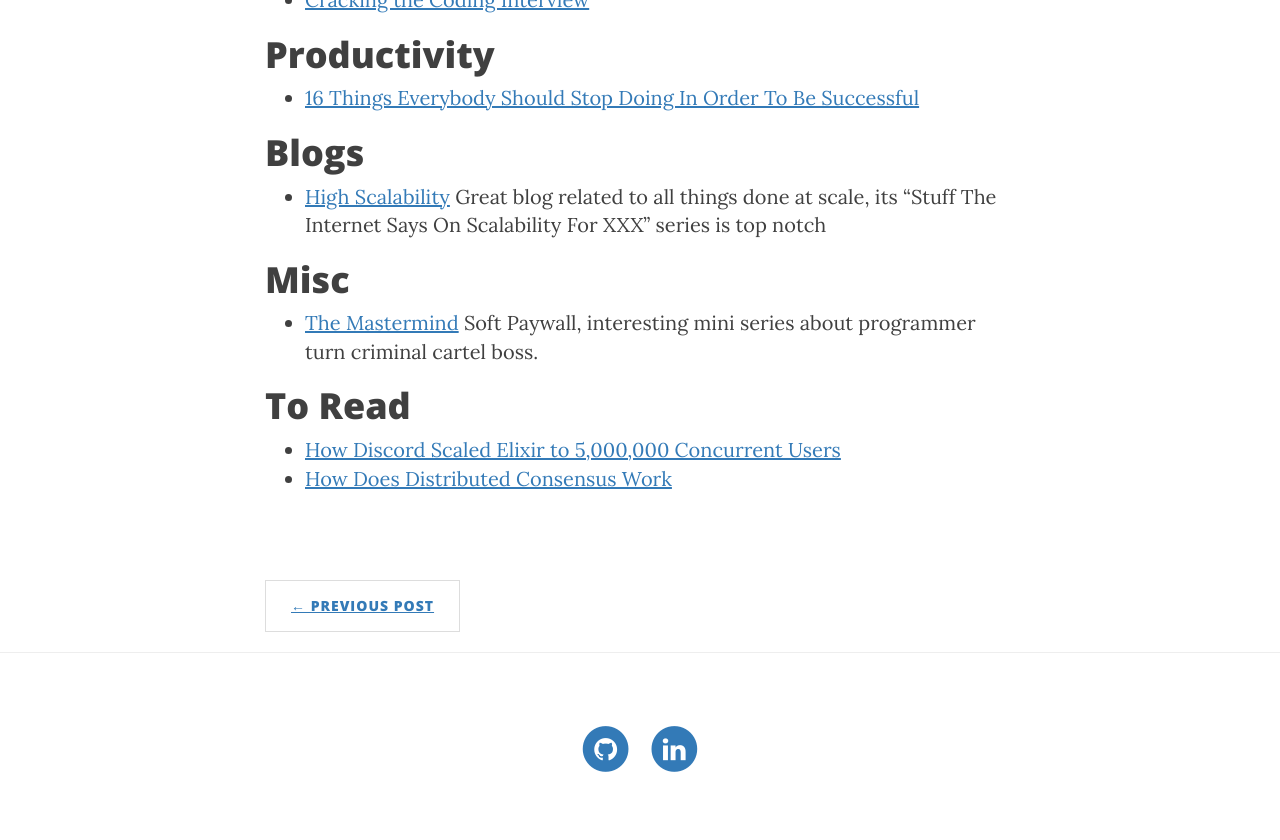
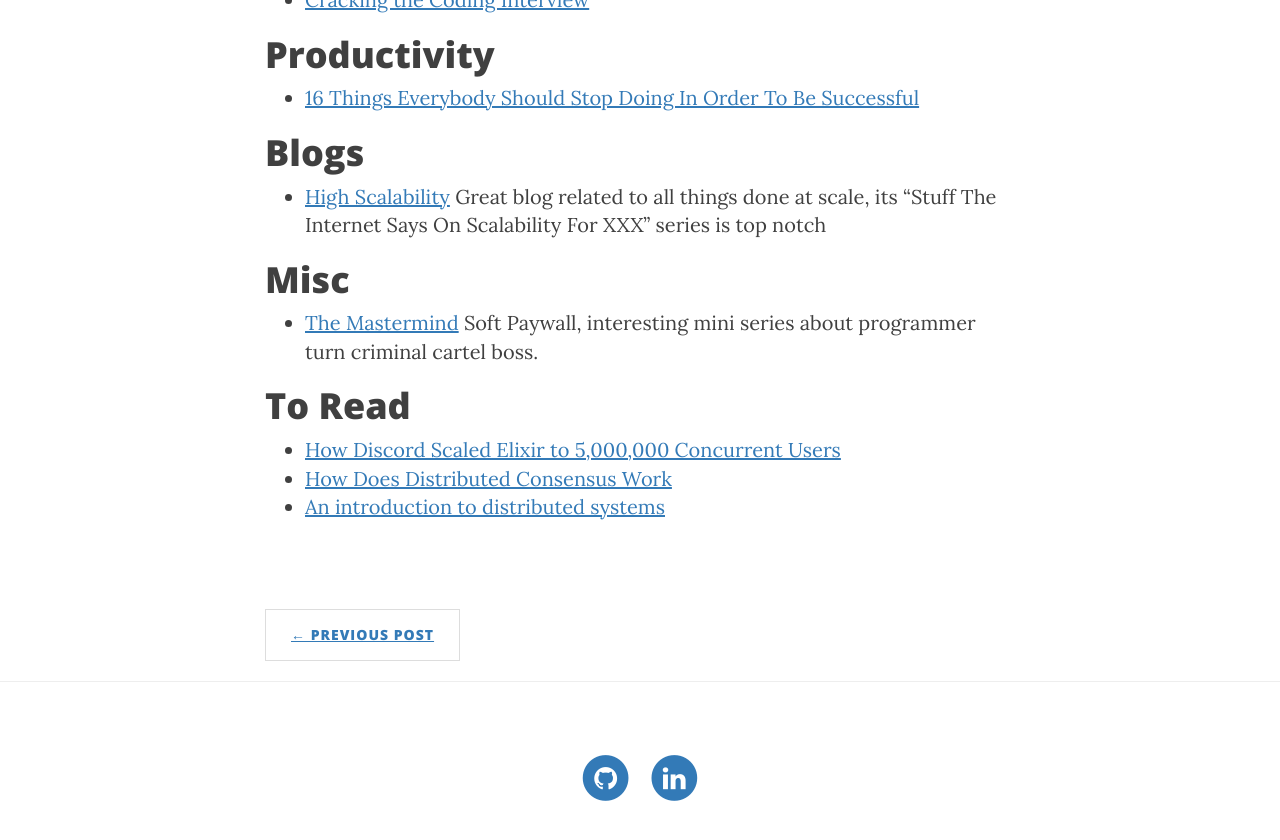
Before and after one commit to kwojcicki/kwojcicki.github.io, a Jekyll site: the page built from _posts/2019-02-27-READING-LIST.md, in a window 1280 px wide and 900 px high, scrolled down 1323 px. Shown: the top 840 px of the window. Built offline with Jekyll 4.4.1, drawn with Linux system fonts in a browser that asks for light colours; nearby versions of some CDN libraries.

Commit message:
updating reading list

```diff
--- a/_posts/2019-02-27-READING-LIST.md
+++ b/_posts/2019-02-27-READING-LIST.md
@@ -47,3 +47,4 @@
 # To Read
 * [How Discord Scaled Elixir to 5,000,000 Concurrent Users](https://blog.discordapp.com/scaling-elixir-f9b8e1e7c29b)
 * [How Does Distributed Consensus Work](https://medium.com/s/story/lets-take-a-crack-at-understanding-distributed-consensus-dad23d0dc95)
+* [An introduction to distributed systems](https://github.com/aphyr/distsys-class)
```
